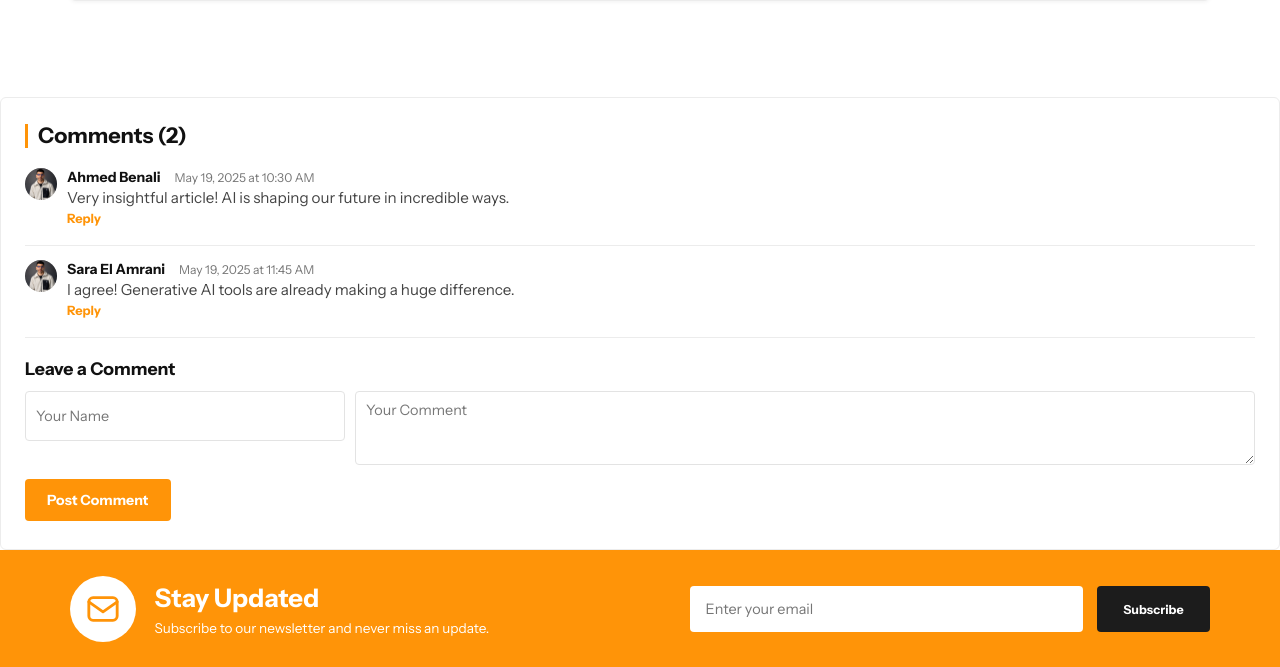
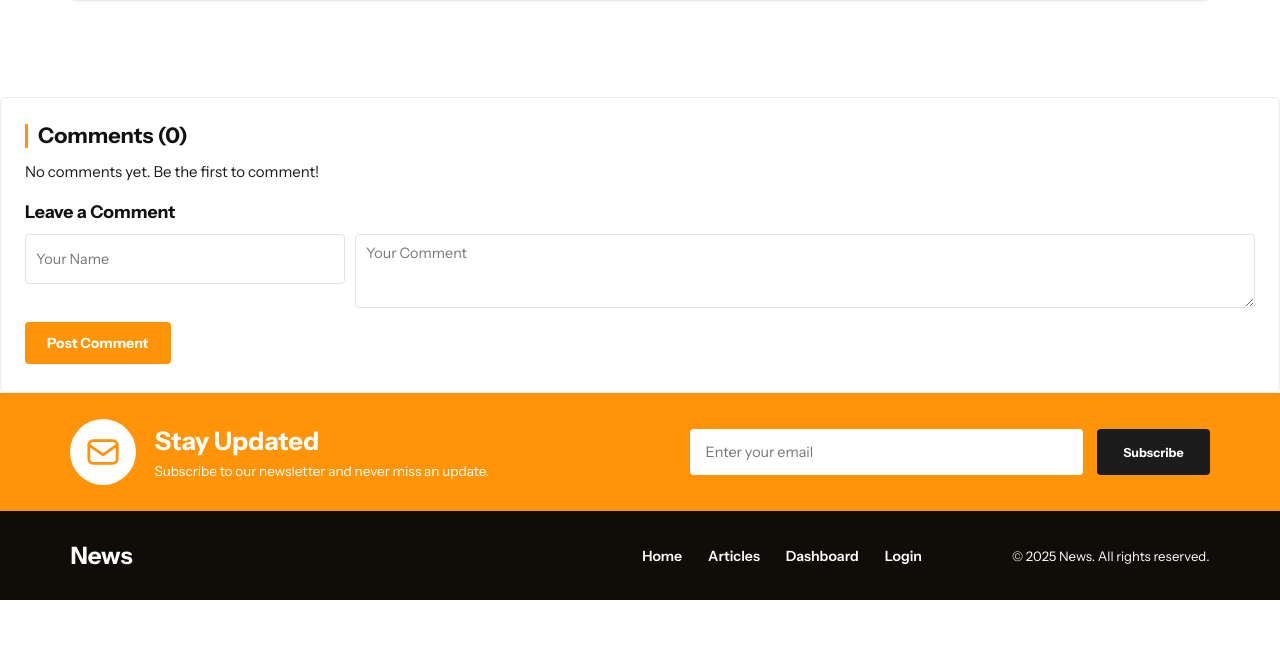
Before and after one commit to Achehri-Hassan/devBlog, a PHP site: page /article.php in a window 1280 px wide. Shown: the part 1027-1694 px from the top of the page. After the commit the page ends 1627 px from the top, so only its background shows below. Run offline with PHP 8.4, Linux system fonts and the light colour scheme; data comes from the database, SQL or seed files in the repository.

Commit message:
feat: add comments to articles

```diff
--- a/public/article.php
+++ b/public/article.php
@@ -2,13 +2,47 @@
 
 
 require_once "../src/models/Post.php";
+require_once "../src/models/Comment.php";
 
 
 $calldArticle = new Articles();
+$callComment = new Comments();
 
 $id_article = $_GET['id_article'] ?? 0;
 
 $ReadById = $calldArticle->ReadById($id_article);
+
+$error = '';
+$success = '';
+
+if ($_SERVER["REQUEST_METHOD"] === "POST" && isset($_POST["send_comment"])) {
+
+    $username = trim($_POST["username"] ?? '');
+    $commentText = trim($_POST["comment"] ?? '');
+
+    if (!$ReadById) {
+        $error = "Article not found.";
+    } elseif ($username !== '' && $commentText !== '') {
+        $saved = $callComment->CreatComments(
+            $username,
+            $commentText,
+            (int) $id_article,
+            null
+        );
+
+        if ($saved) {
+            header("Location: article.php?id_article=" . (int) $id_article . "#commentsTitle");
+            exit();
+        }
+
+        $error = "Could not save your comment. Please try again.";
+    } else {
+        $error = "Please enter your name and comment.";
+    }
+}
+
+$comments = $ReadById ? $callComment->ReadByArticleId((int) $id_article) : [];
+
 
 ?>
 
@@ -93,8 +127,17 @@ $ReadById = $calldArticle->ReadById($id_article);
 
             <img
               class="post__image"
-              src="assets/images/articles/<?= htmlspecialchars($ReadById["image"] ?? '') ?>"
-              alt="<?= htmlspecialchars($ReadById["title"] ?? '') ?>">
+              src="<?= htmlspecialchars(
+                !empty($ReadById["image"])
+                  ? (preg_match('~^(https?://|/)~i', $ReadById["image"])
+                      ? $ReadById["image"]
+                      : 'assets/images/articles/' . ltrim($ReadById["image"], '/'))
+                  : 'assets/images/hassa.jpg',
+                ENT_QUOTES,
+                'UTF-8'
+              ) ?>"
+              alt="<?= htmlspecialchars($ReadById["title"] ?? '', ENT_QUOTES, 'UTF-8') ?>"
+              onerror="this.onerror=null;this.src='assets/images/hassa.jpg';">
 
             <p class="post__description">
               <?= htmlspecialchars($ReadById["description"] ?? '') ?>
@@ -194,34 +237,56 @@ $ReadById = $calldArticle->ReadById($id_article);
 
         <!-- Comments -->
         <section class="comments" aria-labelledby="commentsTitle">
-          <h2 class="bar-title bar-title--lg" id="commentsTitle">Comments (<span id="commentCount">2</span>)</h2>
+          <h2 class="bar-title bar-title--lg" id="commentsTitle">
+            Comments (<?= count($comments) ?>)
+          </h2>
+
+          <?php if ($error !== ''): ?>
+            <p class="comment-message comment-message--error"><?= htmlspecialchars($error, ENT_QUOTES, 'UTF-8') ?></p>
+          <?php endif; ?>
 
           <ul class="comments__list" id="commentList">
-            <li class="comment">
-              <img class="avatar avatar--lg" src="assets/images/hassa.jpg" alt="">
-              <div class="comment__body">
-                <div class="comment__head"><strong>Ahmed Benali</strong><time datetime="2025-05-19T10:30">May 19, 2025 at 10:30 AM</time></div>
-                <p>Very insightful article! AI is shaping our future in incredible ways.</p>
-                <button type="button" class="comment__reply">Reply</button>
-              </div>
-            </li>
-            <li class="comment">
-              <img class="avatar avatar--lg" src="assets/images/hassa.jpg" alt="">
-              <div class="comment__body">
-                <div class="comment__head"><strong>Sara El Amrani</strong><time datetime="2025-05-19T11:45">May 19, 2025 at 11:45 AM</time></div>
-                <p>I agree! Generative AI tools are already making a huge difference.</p>
-                <button type="button" class="comment__reply">Reply</button>
-              </div>
-            </li>
+            <?php if (empty($comments)): ?>
+              <li class="comment-empty">No comments yet. Be the first to comment!</li>
+            <?php else: ?>
+              <?php foreach ($comments as $item): ?>
+                <li class="comment">
+                  <?php
+                    $commentImage = !empty($item['image'])
+                      ? $item['image']
+                      : 'assets/images/hassa.jpg';
+                    if (!preg_match('~^(https?://|/)~i', $commentImage)) {
+                      $commentImage = 'assets/images/' . ltrim($commentImage, '/');
+                    }
+                  ?>
+                  <img class="avatar avatar--lg"
+                       src="<?= htmlspecialchars($commentImage, ENT_QUOTES, 'UTF-8') ?>"
+                       alt=""
+                       onerror="this.onerror=null;this.src='assets/images/hassa.jpg';">
+                  <div class="comment__body">
+                    <div class="comment__head">
+                      <strong><?= htmlspecialchars($item['user_name'] ?? 'Anonymous', ENT_QUOTES, 'UTF-8') ?></strong>
+                      <time datetime="<?= htmlspecialchars($item['created_at'] ?? '', ENT_QUOTES, 'UTF-8') ?>">
+                        <?= !empty($item['created_at']) ? date('M d, Y \\a\\t h:i A', strtotime($item['created_at'])) : '' ?>
+                      </time>
+                    </div>
+                    <p><?= nl2br(htmlspecialchars($item['content'] ?? '', ENT_QUOTES, 'UTF-8')) ?></p>
+                  </div>
+                </li>
+              <?php endforeach; ?>
+            <?php endif; ?>
           </ul>
 
-          <form class="comment-form" id="commentForm">
+          <form class="comment-form" id="commentForm" method="POST"
+                action="article.php?id_article=<?= (int) $id_article ?>#commentsTitle">
             <h3>Leave a Comment</h3>
             <div class="comment-form__fields">
-              <input type="text" id="cName" placeholder="Your Name" aria-label="Your Name" required>
-              <textarea id="cText" placeholder="Your Comment" aria-label="Your Comment" rows="3" required></textarea>
+              <input type="text" id="cName" name="username" placeholder="Your Name"
+                     aria-label="Your Name" maxlength="100" required>
+              <textarea id="cText" name="comment" placeholder="Your Comment"
+                        aria-label="Your Comment" rows="3" maxlength="5000" required></textarea>
             </div>
-            <button type="submit" class="btn-orange">Post Comment</button>
+            <button type="submit" class="btn-orange" name="send_comment" value="1">Post Comment</button>
           </form>
         </section>
 
--- a/src/models/Comment.php
+++ b/src/models/Comment.php
@@ -0,0 +1,43 @@
+<?php
+
+// Assumes this file is located at src/models/Comment.php.
+require_once __DIR__ . "/../config/db.php";
+
+class Comments
+{
+    private PDO $conn;
+
+    public function __construct()
+    {
+        $db = new Database();
+        $this->conn = $db->Connection();
+    }
+
+    public function CreatComments(string $user_name, string $content, int $article_id, ?string $image = null): bool
+    {
+        $sql = "INSERT INTO comments (user_name, content, article_id, created_at, image)
+                VALUES (:user_name, :content, :article_id, NOW(), :image)";
+
+        $stmt = $this->conn->prepare($sql);
+
+        return $stmt->execute([
+            ':user_name' => $user_name,
+            ':content' => $content,
+            ':article_id' => $article_id,
+            ':image' => $image,
+        ]);
+    }
+
+    public function ReadByArticleId(int $article_id): array
+    {
+        $sql = "SELECT user_name, content, article_id, created_at, image
+                FROM comments
+                WHERE article_id = :article_id
+                ORDER BY created_at DESC";
+
+        $stmt = $this->conn->prepare($sql);
+        $stmt->execute([':article_id' => $article_id]);
+
+        return $stmt->fetchAll(PDO::FETCH_ASSOC);
+    }
+}
```
